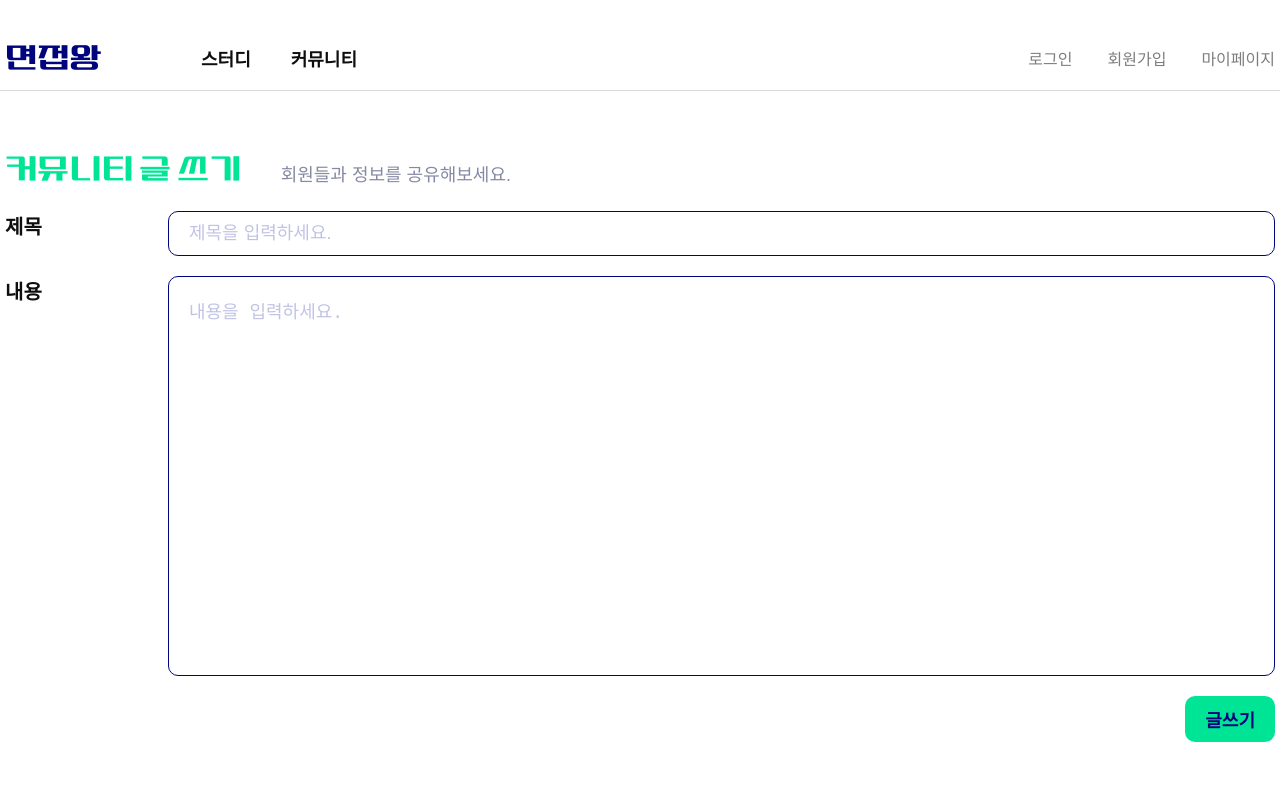
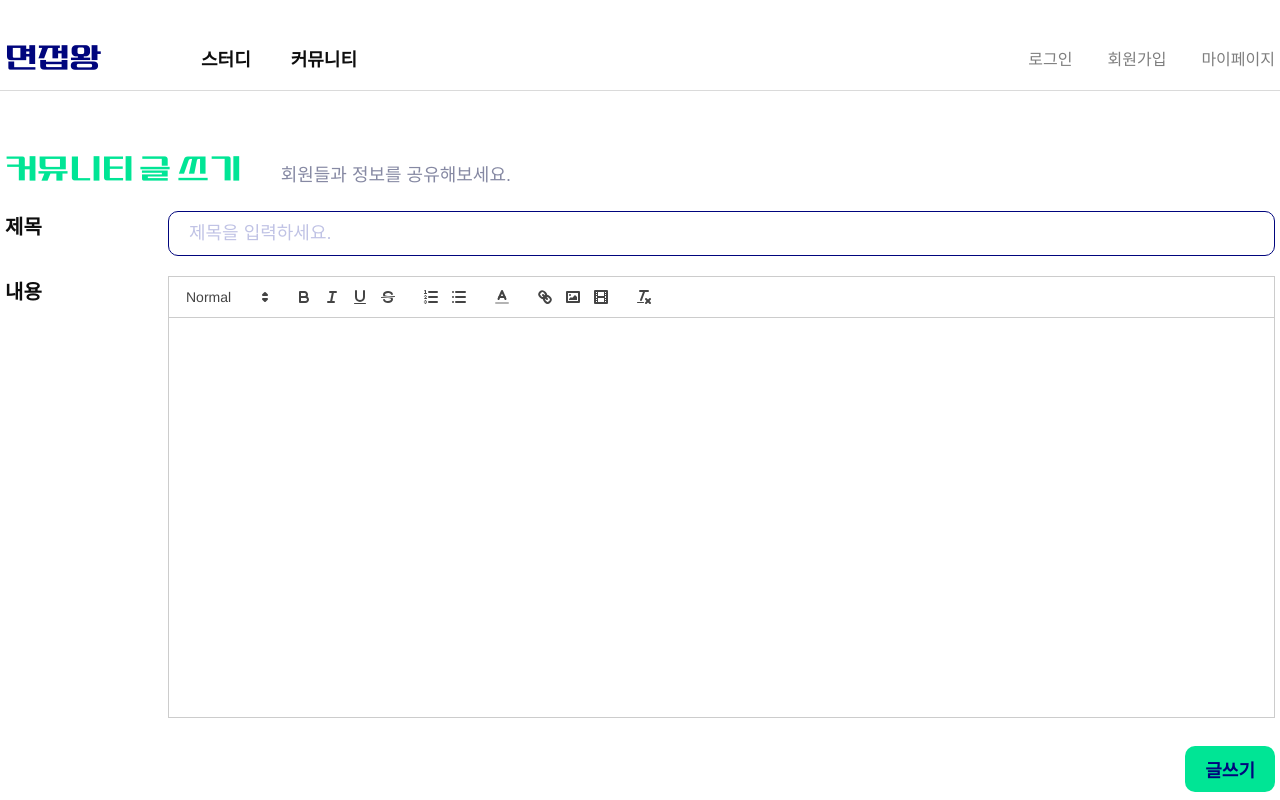
Before and after one commit to Interviewking13/Interview, a React (Create React App) app: page /Community/CommunityCreatePage in a window 1280 px wide. Shown: the top 800 px of the page. Built offline with nearby package versions, Linux system fonts and the light colour scheme; no server answers; a web font is replaced by a local one.

Commit message:
글쓰기 에디터 툴사용

```diff
--- a/src/pages/community/CommunityCreatePage.tsx
+++ b/src/pages/community/CommunityCreatePage.tsx
@@ -1,11 +1,25 @@
 import React, { useEffect, useState } from "react";
 import styled from "styled-components";
 import { colors } from "../../constants/colors";
-import { TitleText, SubTextThin, SubTextSmall } from "../../constants/fonts";
+import { TitleText, SubTextThin } from "../../constants/fonts";
 import { useMutation, useQueryClient } from "react-query";
 import { axiosInstance } from "../../api/axiosInstance";
 import { useNavigate } from "react-router-dom";
 import { getUserData } from "../../api/api-user";
+
+import ReactQuill from "react-quill";
+import "react-quill/dist/quill.snow.css";
+
+const modules = {
+  toolbar: [
+    [{ header: [1, 2, false] }],
+    ["bold", "italic", "underline", "strike"],
+    [{ list: "ordered" }, { list: "bullet" }],
+    [{ color: [] }],
+    ["link", "image", "video"],
+    ["clean"],
+  ],
+};
 
 const postCommunity = async (data: {
   title: string;
@@ -26,11 +40,9 @@ const postCommunity = async (data: {
 
 const CommunityCreatePage: React.FC = () => {
   const [title, setTitle] = useState("");
+  const [file, setFile] = useState<File | null>(null);
+  const [useId, setUserId] = useState("");
   const [content, setContent] = useState("");
-  const [file, setFile] = useState<File | null>(null);
-
-  const [useId, setUserId] = useState("");
-  // const [file, setFile] = useState(null);
 
   useEffect(() => {
     getUserData(String(localStorage.getItem("token"))).then((response) => {
@@ -38,7 +50,7 @@ const CommunityCreatePage: React.FC = () => {
       console.log(response.data.user_id);
       console.log(response.data);
     });
-  });
+  }, []);
 
   const handleTitleChange = (
     e: React.ChangeEvent<HTMLInputElement | HTMLTextAreaElement>
@@ -46,19 +58,11 @@ const CommunityCreatePage: React.FC = () => {
     setTitle(e.target.value);
   };
 
-  const handleContentChange = (
-    e: React.ChangeEvent<HTMLInputElement | HTMLTextAreaElement>
-  ) => {
-    setContent(e.target.value);
-  };
-
-  const handleFileChange = (e: React.ChangeEvent<HTMLInputElement>) => {
-    const selectedFiles = e.target.files;
-    if (selectedFiles && selectedFiles.length > 0) {
-      const selectedFile = selectedFiles[0];
-      setFile(selectedFile);
-    }
-  };
+  // const handleContentChange = (
+  //   e: React.ChangeEvent<HTMLInputElement | HTMLTextAreaElement>
+  // ) => {
+  //   setContent(e.target.value);
+  // };
 
   // 미리 선언해둔 postCommunity api service함수를 가져와서 사용했습니다.
   // useMutation의 반환값인 postCommunityMutate을 호출하면 해당 api가 호출됩니다.
@@ -79,7 +83,11 @@ const CommunityCreatePage: React.FC = () => {
     },
   });
 
-  const handleSubmit = () => {
+  const handleChange = (value: string) => {
+    setContent(value);
+  };
+
+  const onClickSubmit = () => {
     // 호출
 
     postCommunityMutate({
@@ -115,18 +123,24 @@ const CommunityCreatePage: React.FC = () => {
 
         <StyledInputWrapper className="second-input-wrapper">
           <StyledTitle>내용</StyledTitle>
+
+          {/*
           <StyledTextarea
             value={content}
             onChange={handleContentChange}
             placeholder="내용을 입력하세요."
-          />
+          /> */}
+
+          <ReactQuillaear modules={modules} onChange={handleChange} />
         </StyledInputWrapper>
 
         <StyledFileInputWrapper>
           <StyledFileInputContainer></StyledFileInputContainer>
         </StyledFileInputWrapper>
         <StyledFileButtonWrapper>
-          <StyledCreateButton onClick={handleSubmit}>글쓰기</StyledCreateButton>
+          <StyledCreateButton onClick={onClickSubmit}>
+            글쓰기
+          </StyledCreateButton>
         </StyledFileButtonWrapper>
       </StyledCreatePageContainer>
     </StyledCommonContainer>
@@ -193,6 +207,12 @@ const StyledInput = styled.input`
     color: ${colors.gray_navy};
   }
 `;
+
+const ReactQuillaear = styled(ReactQuill)`
+  width: 1107px;
+  height: 400px;
+`;
+
 const StyledTextarea = styled.textarea`
   width: 1107px;
   height: 400px;
@@ -266,6 +286,7 @@ const StyledFileButtonWrapper = styled.div`
   width: 1270px;
 `;
 const StyledCreateButton = styled.button`
+  margin-top: 50px;
   padding: 10px 20px;
   background-color: ${colors.main_mint};
   border-radius: 10px;
--- a/src/pages/community/ComunityDetailPage.tsx
+++ b/src/pages/community/ComunityDetailPage.tsx
@@ -16,6 +16,7 @@ import ClearIcon from "@mui/icons-material/Clear";
 import React from "react";
 import { useRecoilState } from "recoil";
 import { EditContent } from "../../utils/CommunitiEdit";
+import Dompurify from "dompurify";
 
 export const CommunityDetailPage: React.FC = () => {
   const navigate = useNavigate(); // useNavigate 훅 사용
@@ -156,7 +157,11 @@ export const CommunityDetailPage: React.FC = () => {
           )}
         </StyledCommunityInfo>
         <Divider />
-        <StyledContent>{a.content}</StyledContent>
+        <StyledContent
+          dangerouslySetInnerHTML={{
+            __html: Dompurify.sanitize(String(a?.content)),
+          }}
+        ></StyledContent>
 
         <StyledReplyInputContainer>
           <StyledReplyInput
```
Also changed, not shown: package.json (+7 -1 lines), 2 other files (tests, documents, lock files or other folders).
